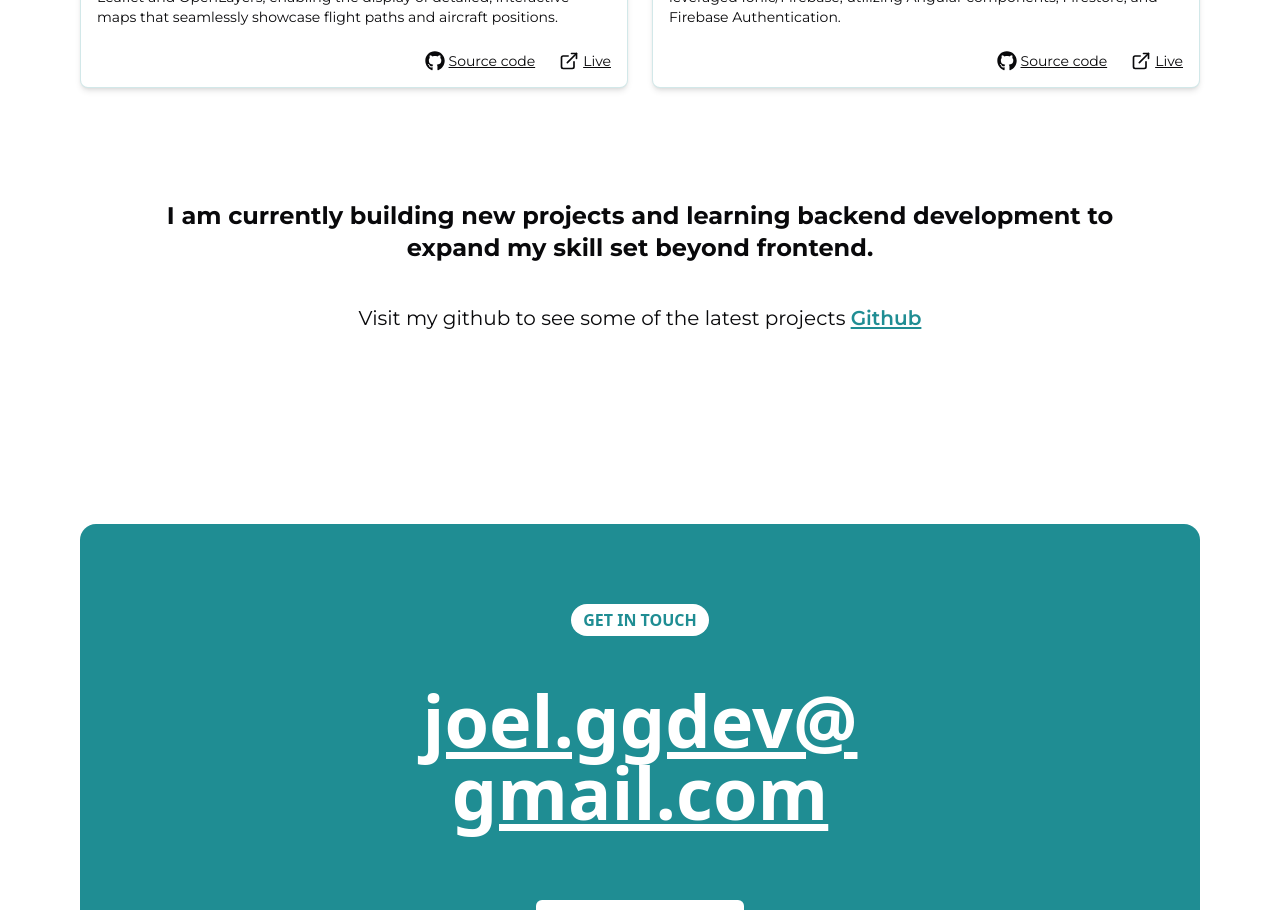
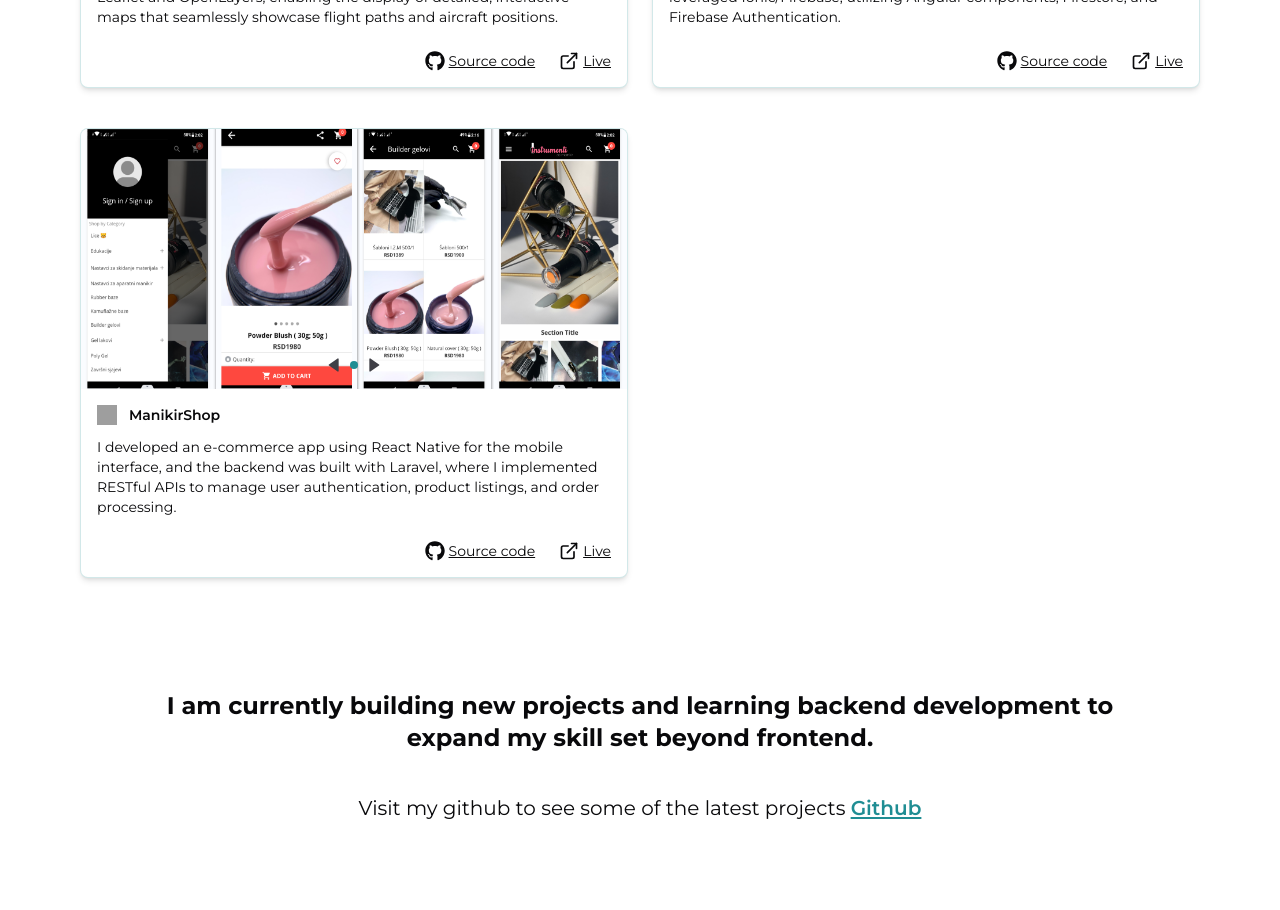
Before and after one commit to joelgenaro/portfolio-joel, a Next.js app: page /projects in a window 1280 px wide. Shown: the part 2100-3010 px from the top of the page. Built offline with nearby package versions, Linux system fonts and the light colour scheme; grey boxes are pictures that could not be loaded.

Commit message:
reactnative

```diff
--- a/src/data/projects.ts
+++ b/src/data/projects.ts
@@ -143,4 +143,14 @@ export const PROJECTS_CARD: ProjectCardProps[] = [
     liveWebsiteHref:
       "https://play.google.com/store/apps/details?id=fitbark.com.android",
   },
+  {
+    name: "ManikirShop",
+    favicon: "/images/projects/logos/stockpredictor.ico",
+    imageUrl: ["/images/projects/reactnative.jpg"],
+    description:
+      "I developed an e-commerce app using React Native for the mobile interface, and the backend was built with Laravel, where I implemented RESTful APIs to manage user authentication, product listings, and order processing.",
+    sourceCodeHref: "https://github.com/joelgenaro/ManikirShop",
+    liveWebsiteHref:
+      "https://play.google.com/store/apps/details?id=com.manikirshop",
+  },
 ];
```
Also changed, not shown: public/images/projects/reactnative.jpg (added).
